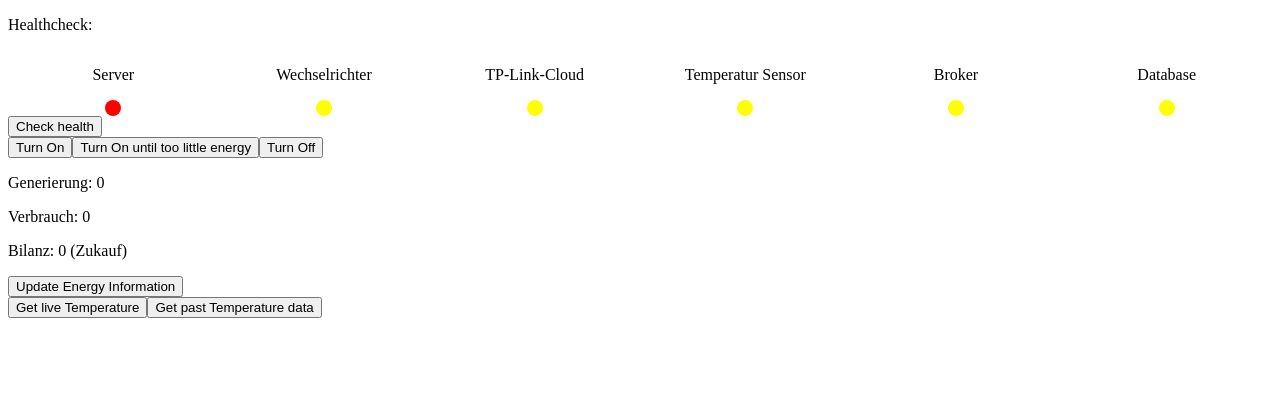
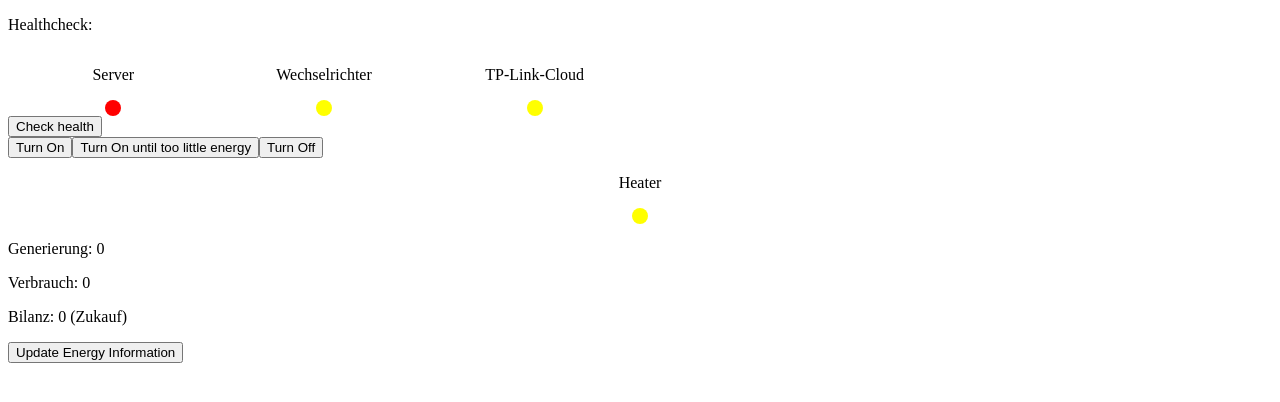
Before and after one commit to JanPfenning/HeimnetzHeizungDocker, an Angular app in the folder webpage/: page / in a window 1280 px wide. Shown: the top 402 px of the page. Built offline with nearby package versions, Linux system fonts and the light colour scheme; no server answers.

Commit message:
add statuscheck for heater plug

```diff
--- a/webpage/src/app/app.component.html
+++ b/webpage/src/app/app.component.html
@@ -13,6 +13,7 @@
       <p>TP-Link-Cloud</p>
       <span id="tplinkHealth" class="dot" [style.background]="tplinkHealth<0 ? 'red': (tplinkHealth>0?'green':'yellow')"></span>
     </div>
+    <!--
     <div class="statuselement">
       <p>Temperatur Sensor</p>
       <span id="espHealth" class="dot" [style.background]="sensorHealth<0 ? 'red': (sensorHealth>0?'green':'yellow')"></span>
@@ -25,6 +26,7 @@
       <p>Database</p>
       <span id="databaseHealth" class="dot" [style.background]="databaseHealth<0 ? 'red': (databaseHealth>0?'green':'yellow')"></span>
     </div>
+    -->
   </div>
   <div>
     <button (click)="healthCheck()">Check health</button>
@@ -33,5 +35,5 @@
 
 <app-devices></app-devices>
 <app-energy></app-energy>
-<app-temperature></app-temperature>
+<!--<app-temperature></app-temperature>-->
 <router-outlet></router-outlet>
--- a/webpage/src/app/devices/devices.component.css
+++ b/webpage/src/app/devices/devices.component.css
@@ -0,0 +1,19 @@
+.dot {
+  height: 1rem;
+  width: 1rem;
+  background-color: #bbb;
+  border-radius: 50%;
+  stroke: black;
+  stroke-width: 1rem;
+  display: inline-block;
+}
+.statuselement{
+  display: grid;
+  grid-template-rows: auto auto;
+}
+.statuselement p{
+  justify-self: center;
+}
+.statuselement span{
+  justify-self: center;
+}
--- a/webpage/src/app/devices/devices.component.html
+++ b/webpage/src/app/devices/devices.component.html
@@ -2,4 +2,8 @@
   <button (click)="forceOn()">Turn On</button>
   <button (click)="turnOnUntilEnergy()">Turn On until too little energy</button>
   <button (click)="forceOff()">Turn Off</button>
+  <div class="statuselement">
+    <p>Heater</p>
+    <span id="deviceStatus" class="dot" [style.background]="deviceStatus<0 ? 'red': (deviceStatus>0?'green':'yellow')"></span>
+  </div>
 </div>
--- a/webpage/src/app/devices/devices.component.ts
+++ b/webpage/src/app/devices/devices.component.ts
@@ -8,14 +8,20 @@ import {DevicesService} from "./devices.service";
 })
 export class DevicesComponent implements OnInit {
 
-  constructor(readonly service: DevicesService) { }
+  deviceStatus = -1;
+
+  constructor(readonly service: DevicesService) {}
 
   ngOnInit(): void {
+    this.deviceStatus = 0;
+    var intervalId = setInterval(() => {
+      this.getDeviceInfo()
+    }, 36000);
   }
 
   turnOnUntilEnergy() {
     //console.log("subscribing")
-    const subscription = this.service.turnDeviceOnUntilOverproductionLessThan('192.168.178.78', 1000)
+    const subscription = this.service.turnDeviceOnUntilOverproductionLessThan('192.168.178.78', 600)
       .subscribe(data => {
           //console.log(data)
         }, error => {
@@ -23,6 +29,7 @@ export class DevicesComponent implements OnInit {
           //console.log(error)
         }, () => {
           subscription.unsubscribe()
+          this.getDeviceInfo()
         }
       );
   }
@@ -36,6 +43,7 @@ export class DevicesComponent implements OnInit {
           //console.log(error)
         }, () => {
           subscription.unsubscribe()
+          this.getDeviceInfo()
         }
       );
   }
@@ -49,7 +57,21 @@ export class DevicesComponent implements OnInit {
           //console.log(error)
         }, () => {
           subscription.unsubscribe()
+          this.getDeviceInfo()
         }
       );
   }
+
+  getDeviceInfo(){
+    const subscription = this.service.getInfoOfDeviceWithIp('192.168.178.78')
+      .subscribe(data => {
+          console.log(data);
+            this.deviceStatus = data.device_on ? 1 : -1;
+      }, error => {
+
+      }, () => {
+        subscription.unsubscribe()
+      }
+    )
+  }
 }
```
